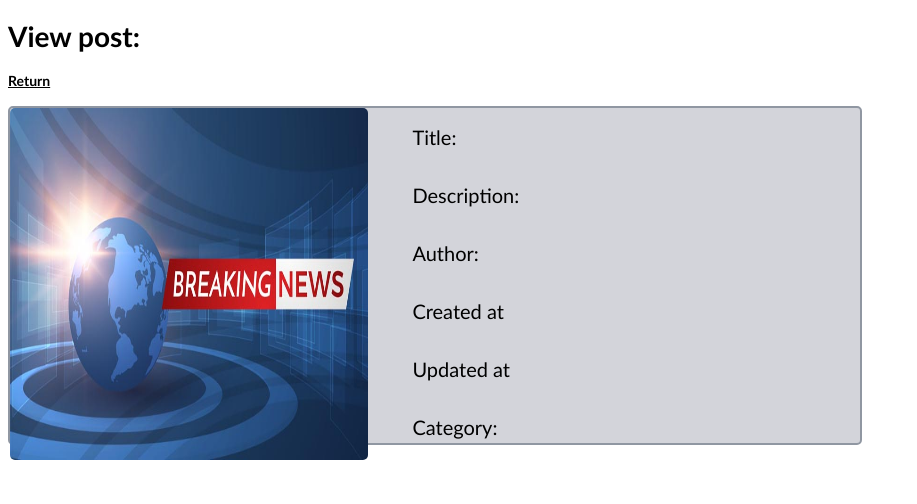
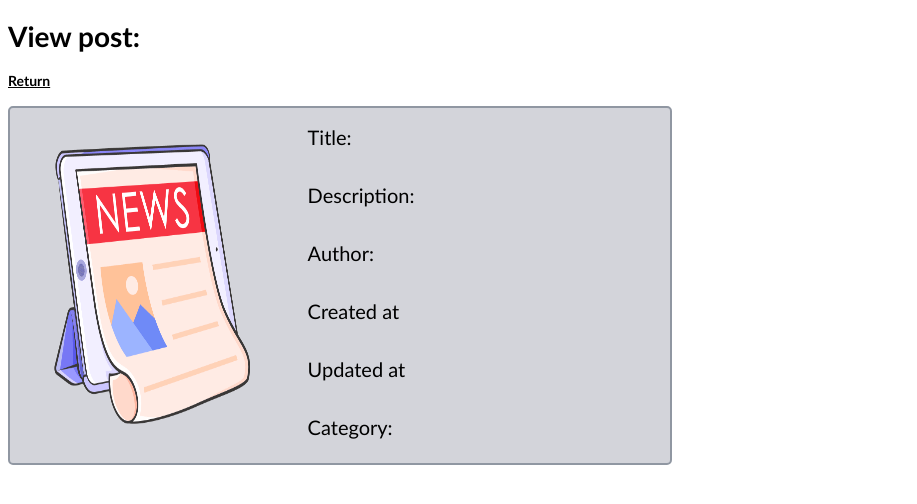
Before and after one commit to ITwisterMax/Courses, a PHP site: page /view_edit.php?num=1 in a window 1280 px wide. Shown: the top 504 px of the page, without its empty margins (0-917 px from the left). Run offline with PHP 8.4, Linux system fonts and the light colour scheme; data that the repository does not hold is empty.

Commit message:
Add PT 5
POST, GET and db tasks

```diff
--- a/PT5/create.php
+++ b/PT5/create.php
@@ -10,7 +10,7 @@
         echo '<script>location.replace("index.php");</script>';
     }
 
-    // Create a page
+    // Create a create page
     $page = new Template();
     $page->setTemplate('templates/create.tpl');
     echo $page->getSomePage();
--- a/PT5/index.php
+++ b/PT5/index.php
@@ -1,7 +1,7 @@
 <?php
     require_once 'source/template.php';
 
-    // Create a page
+    // Create a main page
     $page = new Template();
     $page->setTemplate('templates/index.tpl');
     echo $page->getMainPage();
--- a/PT5/styles/style.css
+++ b/PT5/styles/style.css
@@ -107,23 +107,20 @@ a {
 
 .container {
     display: flex;
-    width: 850px;
-    height: 335px;
+    width: 660px;
+    min-height: 335px;
     border: 2px solid #9097A2;
     background: #D3D4DA;
     border-radius: 5px;
 }
     .left img {
-        width: 28vw;
+        width: 22vw;
         min-height: 44vh;
         border-radius: 5px;
     }
-    .right {
-        padding-left: 2em;
+    .right label {
+        font: 20px "Trebuchet MS", "Lucida Sans";
+        padding: .4em .8em .4em .8em;
+        margin-bottom: 2vh;
+        border-radius: 5px;
     }
-        .right label {
-            font: 20px "Trebuchet MS", "Lucida Sans";
-            padding: .4em .8em .4em .8em;
-            margin-bottom: 2vh;
-            border-radius: 5px;
-        }
--- a/PT5/templates/view.tpl
+++ b/PT5/templates/view.tpl
@@ -12,7 +12,7 @@
     <a href="index.php">Return</a><br><br>
     <div class="container">
         <div class="left">
-            <img src="styles/Breaking-News.jpg">
+            <img src="styles/photo.png">
         </div>
         <div class="right">
             <br><label>Title: {TITLE}</label><br><br>
--- a/PT5/view_edit.php
+++ b/PT5/view_edit.php
@@ -2,12 +2,12 @@
     require_once 'source/template.php';
 
     if ($_GET['num'] == 1) {
-        // Create a page
+        // Create a view page
         $page = new Template();
         $page->setTemplate('templates/view.tpl');
         echo $page->getSomePage($_GET['id'], true);
     }
-    else {
+    elseif ($_GET['num'] == 2){
         // Update a specifical post and return to the homepage
         if (isset($_POST['updatePost'])) {
             $list = new PostsList();
@@ -26,7 +26,7 @@
             echo '<script>location.replace("index.php");</script>';
         }
 
-        // Create a page
+        // Create a edit page
         $page = new Template();
         $page->setTemplate('templates/edit.tpl');
         echo $page->getSomePage($_GET['id'], true);
```
Also changed, not shown: PT5/styles/Breaking-News.jpg (deleted), PT5/styles/photo.png (added), 1 other file.
